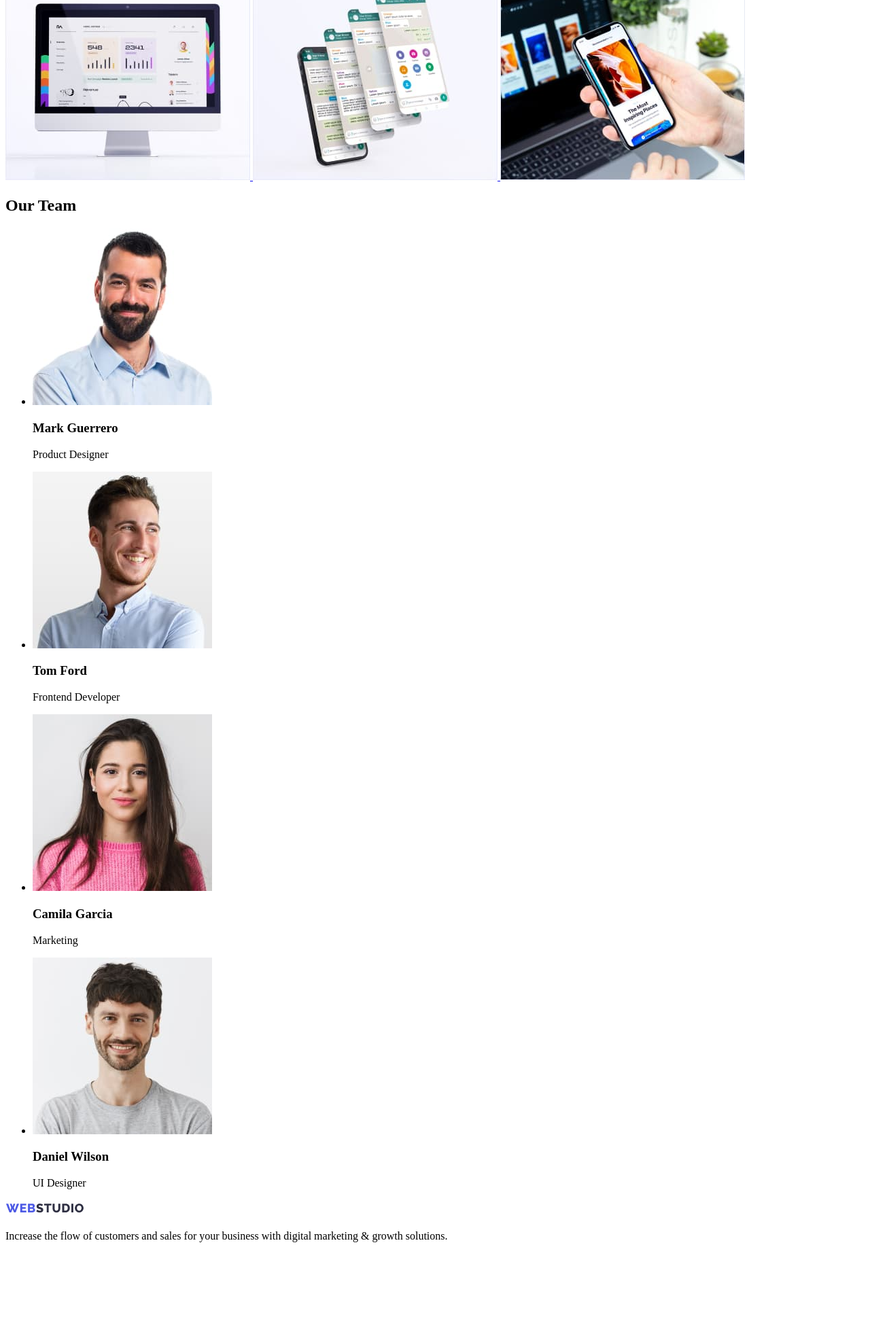
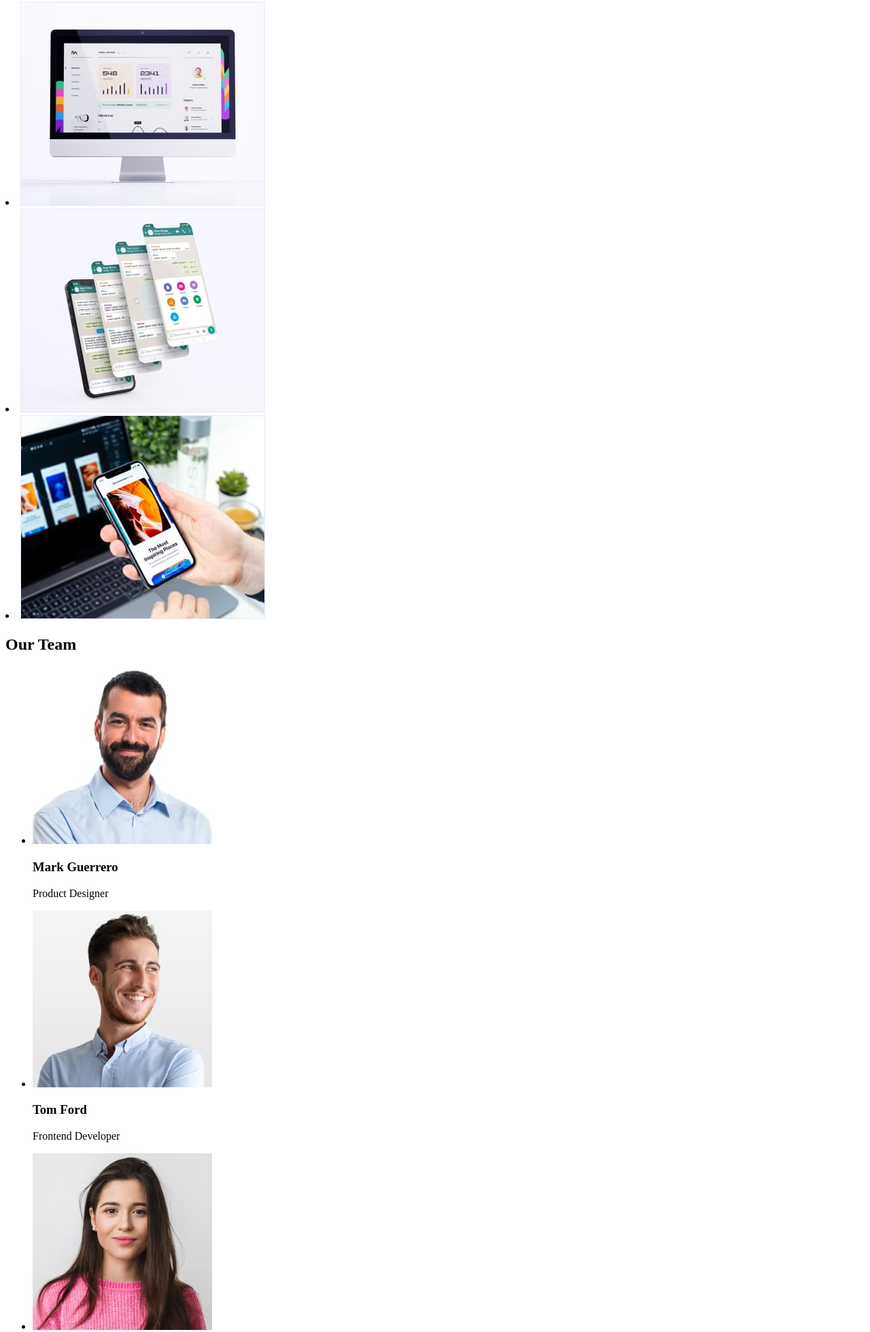
Before and after one commit to khalilda/goit-markup-hw-01, a plain HTML site: page index.html in a window 1280 px wide. Shown: the part 657-2617 px from the top of the page at 68% size. Before the commit the page ends 2501 px from the top, so only its background shows below. Drawn offline with Linux system fonts and the light colour scheme.

Commit message:
corrections 2

```diff
--- a/index.html
+++ b/index.html
@@ -10,9 +10,7 @@
     <!-- Head Text -->
     <header>
         <nav>
-        <a href="index.html">
-            <img src="./images/logo.jpg" alt="webstudio">
-        </a>
+        <a href="index.html">webstudio</a>
         <ul>
             <li><a href="">Studio</a></li>
             <li><a href="">Portfolio</a></li>
@@ -33,22 +31,31 @@
             <button type="button">Order Service</button>
         </section>
         <section>
+            <h2>Quality</h2>
             <ul>
                 <li>
                     <h3>Strategy</h3>
-                    <p>Our goal is to identify the business problem to walk away with the perfect and creative solution</p>
+                    <p>
+                        Our goal is to identify the business problem to walk away with the perfect and creative solution
+                    </p>
                 </li>
                 <li>
                     <h3>Punctuality</h3>
-                    <p>Bring the key message to the brand's audience for the best price within the shortest possible time</p>
+                    <p>
+                        Bring the key message to the brand's audience for the best price within the shortest possible time
+                    </p>
                 </li>
                 <li>
                     <h3>Diligence</h3>
-                    <p>Research and confirm brands that present the strongest digital growth opportunities and minimize risk.</p>
+                    <p>
+                        Research and confirm brands that present the strongest digital growth opportunities and minimize risk.
+                    </p>
                 </li>
                 <li>
                     <h3>Technologies</h3>
-                    <p>Design practice focused on digital experiences. We bring forth a deep passion for problem-solving.</p>
+                    <p>
+                        Design practice focused on digital experiences. We bring forth a deep passion for problem-solving.
+                    </p>
                 </li>
             </ul>
         </section>
@@ -56,41 +63,37 @@
             <!-- What do we do -->
             <section>
                 <h2>What are we doing</h2>
-                <a href="./index.html">
+                <li>
                     <img src="./images/img1.jpg" alt="computer" width="360">
+                </li>
+                <li>
                     <img src="./images/img2.jpg" alt="app" width="360">
+                </li>
+                <li>
                     <img src="./images/img3.jpg" alt="telephone" width="360">
-                </a>
+                </li>
             </section>
             <!-- Our Team -->
             <section>
                 <h2>Our Team</h2>
                 <ul>
                     <li>
-                        <a href="./index.html">
-                            <img src="./images/em1.jpg" alt="1st-employee" width="264">
-                        </a>
+                        <img src="./images/em1.jpg" alt="1st-employee" width="264">
                         <h3>Mark Guerrero</h3>
                         <p>Product Designer</p>
                     </li>
                     <li>
-                        <a href="./index.html">
-                            <img src="./images/em2.jpg" alt="2nd-employee" width="264">
-                        </a>
+                        <img src="./images/em2.jpg" alt="2nd-employee" width="264">
                         <h3>Tom Ford</h3>
                         <p>Frontend Developer</p>
                     </li>
                     <li>
-                        <a href="./index.html">
-                            <img src="./images/em3.jpg" alt="3rd-employee" width="264">
-                        </a>
+                        <img src="./images/em3.jpg" alt="3rd-employee" width="264">
                         <h3>Camila Garcia</h3>
                         <p>Marketing</p>
                     </li>
                     <li>
-                        <a href="">
-                            <img src="./images/em4.jpg" alt="4th-employee" width="264">
-                        </a>
+                        <img src="./images/em4.jpg" alt="4th-employee" width="264">
                         <h3>Daniel Wilson</h3>
                         <p>UI Designer</p>
                     </li>
@@ -99,9 +102,7 @@
     </main>
     <!--footer-->
     <footer>
-        <a href="./index.html">
-            <img src="./images/logo.jpg" alt="logo">
-        </a>
+        <a href="./index.html">webstudio</a>
         <p>Increase the flow of customers and sales for your business with digital marketing & growth solutions.</p>
     </footer>
 </body>
```
